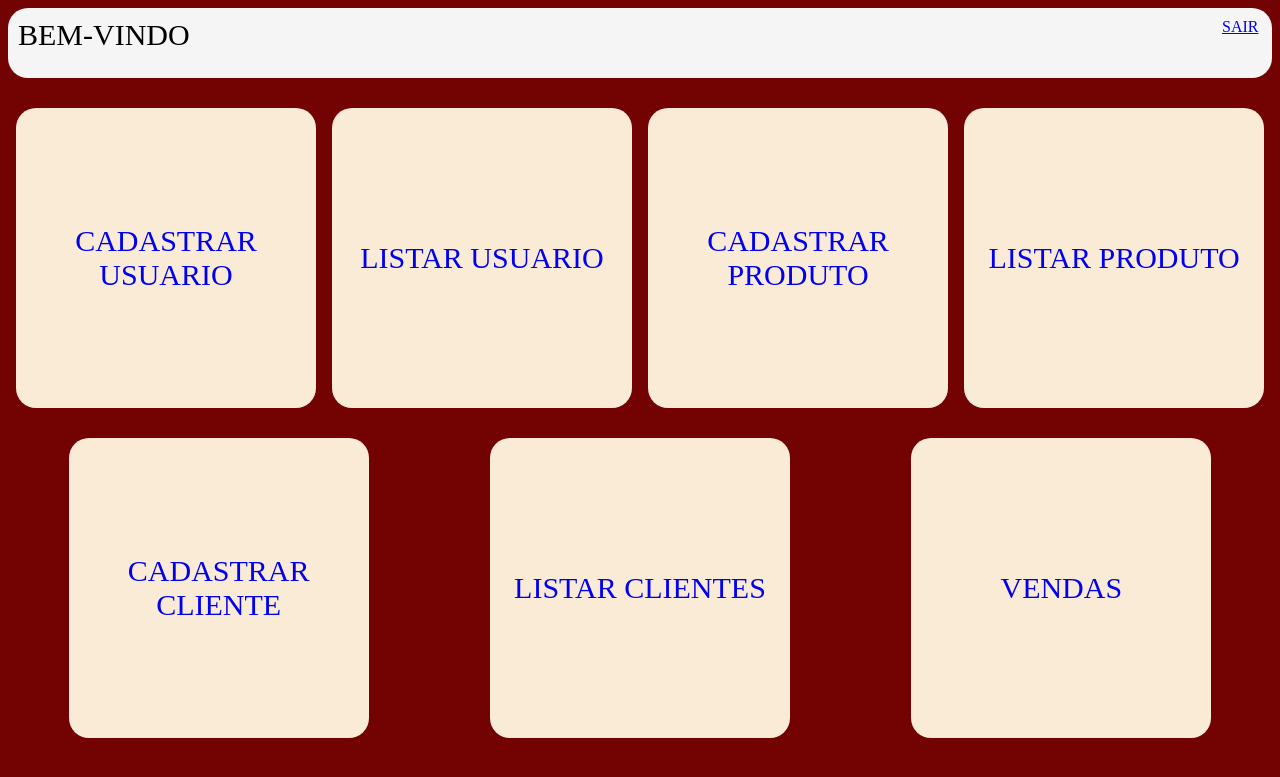
After one commit to Im0aK/PROJETOS_PHP, a PHP site: page /home.php in a window 1280 px wide. The commit adds this page. Shown: the top 777 px of the page. Run offline with PHP 8.4, Linux system fonts and the light colour scheme.

Commit message:
2 commit
novas atualizações

```diff
--- a/mafia-do-pao/css/estilo.css
+++ b/mafia-do-pao/css/estilo.css
@@ -1,5 +1,6 @@
 body{
-    background-color: #730220;
+    background-color: #730202;
+   /*background-image: url(../img/fundo2.jpg);*/
 }
 
 /*CONTAINER GLOBAL*/
@@ -7,6 +8,8 @@ body{
 .container-global{
     display: flex;
     justify-content: center;
+
+
 }
 
 .formulario{
@@ -29,3 +32,79 @@ body{
     border: aliceblue 1px solid;
 
 }
+
+/* CSS DO HOME*/
+
+.topo{
+    display: flex;
+    justify-content: space-between;
+    background-color: whitesmoke;
+    height: 50px;
+    width: auto;
+    border-radius: 20px;
+    padding: 10px 10px 10px 10px;
+
+}
+
+.topo label{
+    font-size: 30px;
+    color: black;
+}
+
+/*SAIR*/
+
+.topo a{
+    width: 40px;
+    height: 40px;
+
+}
+
+/* ESTILIZAÇÃO DOS BOTÕES*/
+
+.menu{
+    display: flex;
+    justify-content: space-around;
+    align-content: center;
+    flex-flow: row wrap;
+    margin-top:  30px;
+    font-size: 30px;
+    text-decoration: none;
+}
+
+.menu a{
+    background-color: antiquewhite;
+    width: 300px;
+    height: 300px;
+    margin-bottom: 30px;
+    border-radius: 20px;
+    text-align: center;
+    text-decoration: none;
+    display: flex;
+    justify-content: center;
+    align-items: center;
+
+
+
+
+}
+
+/*AJUSTANDO TABELAS*/
+
+.container-listausuarios{
+    display: flex;
+    flex-flow: column;
+    align-content: center;
+    align-items: center;
+}
+
+.lista{
+    border-collapse: collapse;
+    width: 400px;
+    height: auto;
+}
+
+td, tr, th{
+    color: whitesmoke;
+    border: whitesmoke 2px solid;
+    font-size: 20px;
+}
--- /dev/null
+++ b/mafia-do-pao/home.php
@@ -0,0 +1,39 @@
+<!DOCTYPE html>
+<html lang="pt-br">
+
+<head>
+    <meta charset="UTF-8">
+    <meta name="viewport" content="width=device-width, initial-scale=1.0">
+    <link rel="stylesheet" href="css/estilo.css">
+    <title>HOME PRINCIPAL</title>
+</head>
+
+<body>
+    <div class="container-home">
+        <div class="topo">
+            <label>BEM-VINDO</label>
+            <a href="logout.php">SAIR</a>
+        </div>
+
+
+        <!-- BOTÃO MENU -->
+        <div class="menu">
+            <a href="usuario-cadastro.php">CADASTRAR USUARIO</a>
+            <a href="usuario-lista.php">LISTAR USUARIO</a>
+            <a href="produto-cadastro.php">CADASTRAR PRODUTO</a>
+            <a href="produto-lista.php">LISTAR PRODUTO</a>
+            <a href="cliente-cadastro.php">CADASTRAR CLIENTE</a>
+            <a href="cliente-lista.php">LISTAR CLIENTES</a>
+            <a href="vendas.php">VENDAS</a>
+
+
+
+        </div>
+    </div>
+
+
+
+
+</body>
+
+</html>
```
Also changed, not shown: mafia-do-pao/login.php (+5 -4 lines), mafia-do-pao/usuario-cadastro.php (added, +82 -0 lines), mafia-do-pao/usuario-lista.php (added, +66 -0 lines), mafia-do-pao/img/fundo2.jpg (added).
